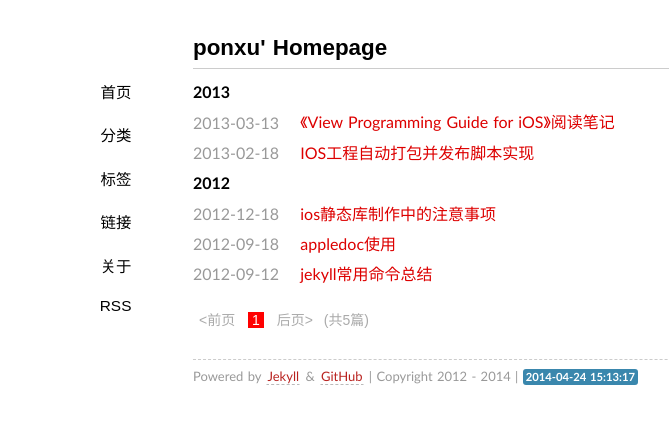
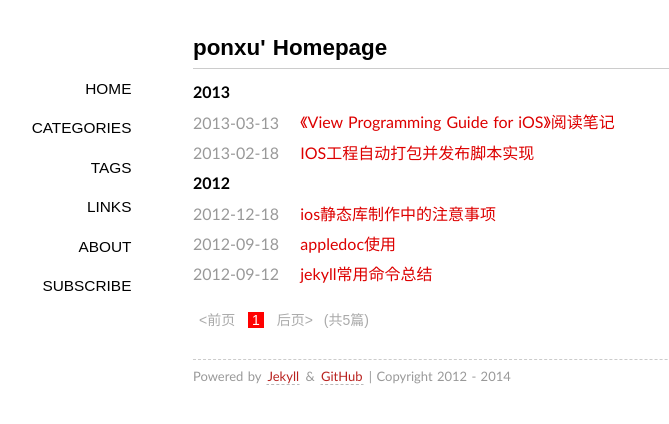
Before and after one commit to ponxu/ponxu.github.com, a Jekyll site: the page built from index.html, in a window 1280 px wide. Shown: the top 424 px of the page, without its empty margins (147-816 px from the left). Built offline with Jekyll 4.4.1, drawn with Linux system fonts in a browser that asks for light colours; some web fonts are replaced; Markdown is read by kramdown in place of the engine named in the settings; the list of posts is cut into pages by our own code.

Commit message:
add theme

```diff
--- a/_layouts/default.html
+++ b/_layouts/default.html
@@ -10,45 +10,19 @@
     <link rel="stylesheet" href="/media/css/highlight.css">
     <script type="text/javascript" src="/media/js/jquery-1.7.1.min.js"></script>
   </head>
-  <script type="text/javascript">
-    function setTimeSpan(){
-    	var date = new Date();
-    	timeSpan.innerText=date.format('yyyy-MM-dd hh:mm:ss');
-    }
-
-    Date.prototype.format = function(format)
-		{
-    var o =
-    	{
-    	    "M+" : this.getMonth()+1, //month
-    	    "d+" : this.getDate(),    //day
-    	    "h+" : this.getHours(),   //hour
-    	    "m+" : this.getMinutes(), //minute
-    	    "s+" : this.getSeconds(), //second
-    	    "q+" : Math.floor((this.getMonth()+3)/3),  //quarter
-    	    "S" : this.getMilliseconds() //millisecond
-    	}
-    	if(/(y+)/.test(format))
-    	format=format.replace(RegExp.$1,(this.getFullYear()+"").substr(4 - RegExp.$1.length));
-    	for(var k in o)
-    	if(new RegExp("("+ k +")").test(format))
-    	format = format.replace(RegExp.$1,RegExp.$1.length==1 ? o[k] : ("00"+ o[k]).substr((""+ o[k]).length));
-    	return format;
-		}
-  </script>
-  <body onLoad="setInterval(setTimeSpan,1000);">
+  <body>
     <div id="container">
       <div id="main" role="main">
         <header>
         <h1>{{ page.title }}</h1>
         </header>
         <nav>
-        <span><a title="home page" class="" href="/">首页</a></span>
-        <span><a title="categories" class="" href="/categories.html">分类</a></span>
-        <span><a title="tags" class="" href="/tags.html">标签</a></span>
-        <span><a title="links" class="" href="/links.html">链接</a></span>
-        <span><a title="about" class="" href="/about.html">关于</a></span>
-        <span><a title="subscribe by RSS" class="" href="/rss.xml">RSS</a></span>
+        <span><a title="home page" class="" href="/">Home</a></span>
+        <span><a title="categories" class="" href="/categories.html">Categories</a></span>
+        <span><a title="tags" class="" href="/tags.html">Tags</a></span>
+        <span><a title="links" class="" href="/links.html">Links</a></span>
+        <span><a title="about" class="" href="/about.html">About</a></span>
+        <span><a title="subscribe by RSS" class="" href="/rss.xml">Subscribe</a></span>
         </nav>
         <article class="content">
         {{ content }}
@@ -56,7 +30,7 @@
       </div>
 
     <footer>
-        <p><small>Powered by <a href="https://github.com/mojombo/jekyll">Jekyll</a> & <a href="http://pages.github.com">GitHub</a> | Copyright 2012 - {{site.time | date:"%Y"}} | <span class="label label-info" id="timeSpan"></span></small></p>
+        <p><small>Powered by <a href="https://github.com/mojombo/jekyll">Jekyll</a> & <a href="http://pages.github.com">GitHub</a> | Copyright 2012 - {{site.time | date:"%Y"}} </small></p>
     </footer>
 
     </div>
```
